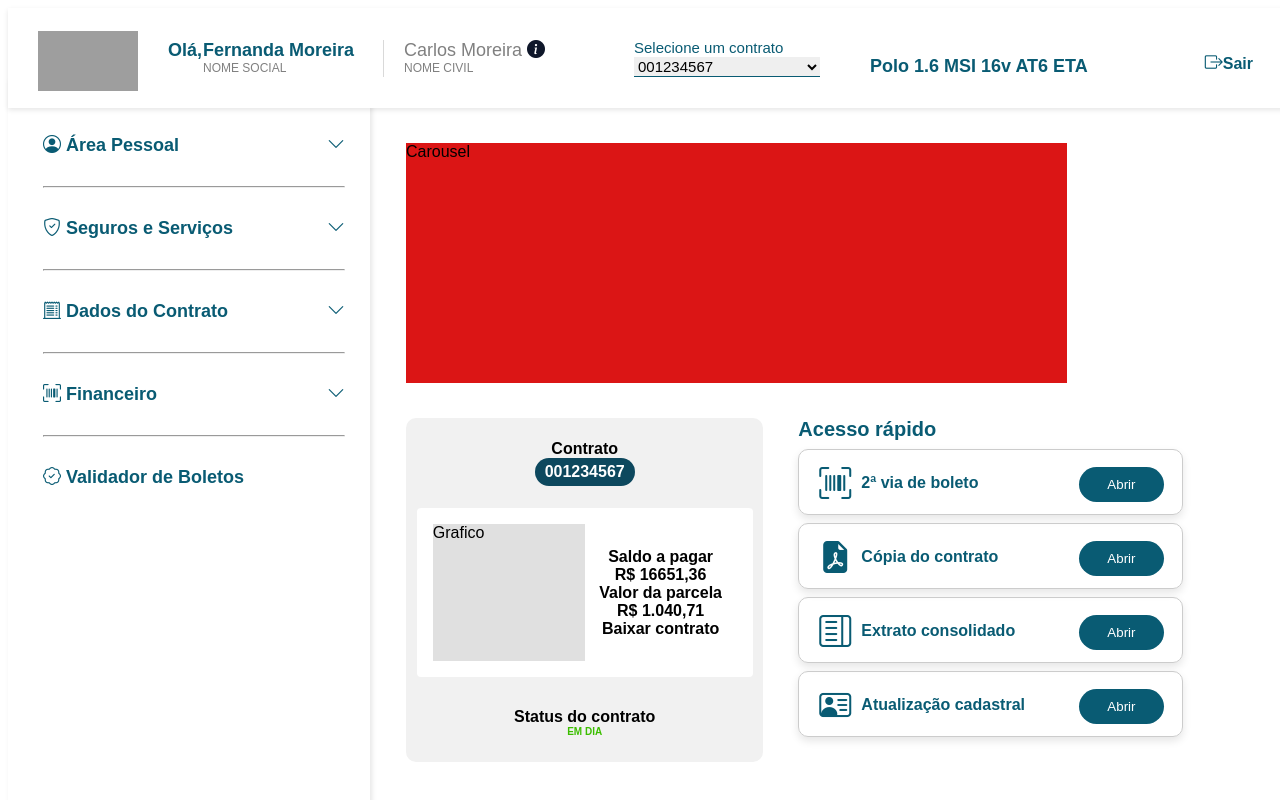
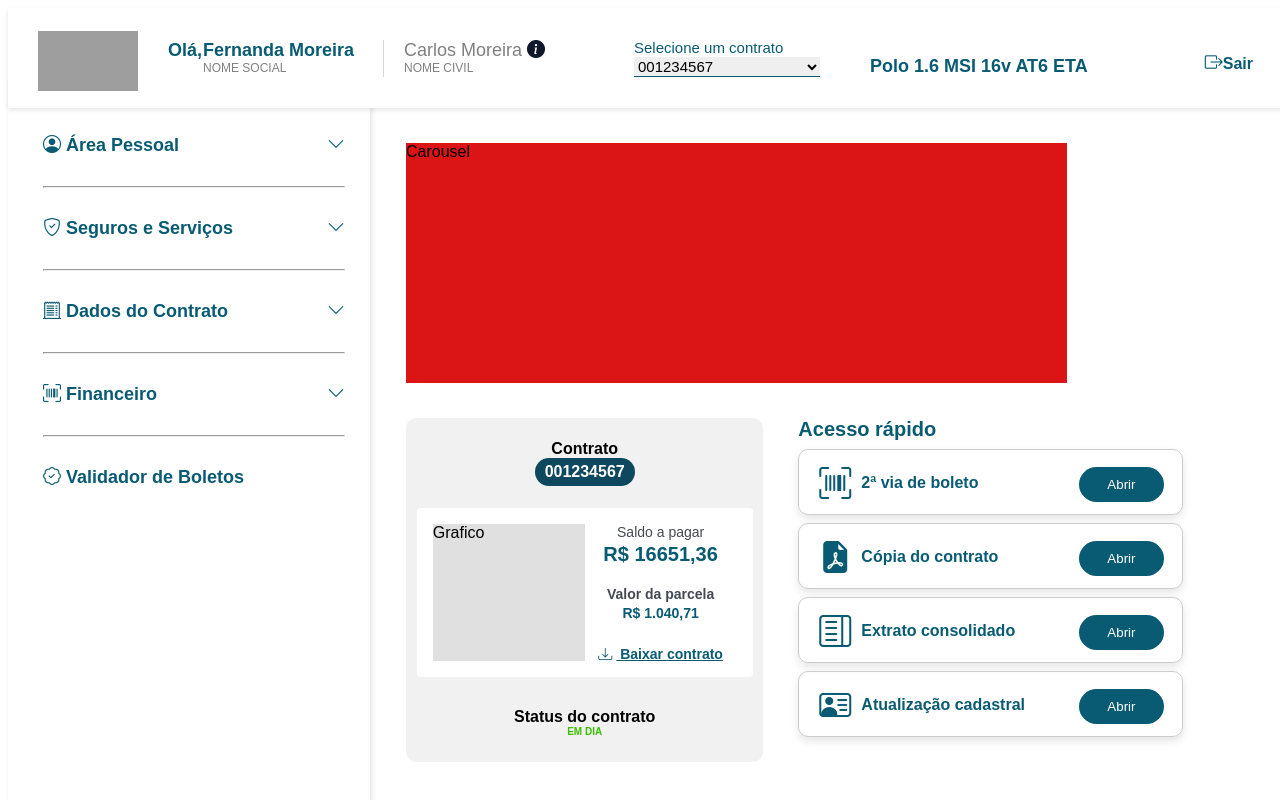
Before and after one commit to christiananjos/Projeto, an Angular app in the folder Poc-Volks/: page / in a window 1280 px wide. Shown: the top 800 px of the page. Built offline with nearby package versions, Linux system fonts and the light colour scheme; grey boxes are pictures that could not be loaded.

Commit message:
resumo do contrato

```diff
--- a/Poc-Volks/src/app/app.component.html
+++ b/Poc-Volks/src/app/app.component.html
@@ -117,13 +117,22 @@
             <div style="width: 50%; height: 100%; background-color: #e0e0e0;">
               Grafico
             </div>
-            <div style="width: 50%; height: 100%; flex-direction: column;">
-                <div style="display: flex; flex-direction: column; align-items: center; justify-content: center; height: 100%;">
-                <span style="font-weight: bold;">Saldo a pagar</span>
-                <span style="font-weight: bold;">R$ 16651,36</span>
-                <span style="font-weight: bold;">Valor da parcela</span>
-                <span style="font-weight: bold;">R$ 1.040,71</span>
-                <span style="font-weight: bold;">Baixar contrato</span>
+            <div style="width: 50%; height: 100%; flex-direction: column; color: #095B73;">
+              <div>
+                <div style="display: flex; flex-direction: column; align-items: center; height: 100%; margin-bottom: 20px;">
+                  <span style="font-size: 14px;color: #444953;margin-bottom: 3px;">Saldo a pagar</span>
+                  <span style="font-size: 20px; font-weight: bold;">R$ 16651,36</span>
+                </div>
+                <div style="display: flex; flex-direction: column; align-items: center; height: 100%;margin-bottom: 25px;">
+                <span style="font-weight: bold; font-size: 14px; color: #444953;margin-bottom: 3px;">Valor da parcela</span>
+                <span style="font-weight: bold;font-size: 14px;">R$ 1.040,71</span>
+                </div>
+                <div style="display: flex; flex-direction: column; align-items: center; height: 100%;">
+                <span style="font-weight: bold;font-size: 14px;text-decoration: underline;">
+                  <i class="bi bi-download" style="margin-right: 4px;"></i>
+                  Baixar contrato
+                </span>
+              </div>
                 </div>
             </div>
           </div>
```
